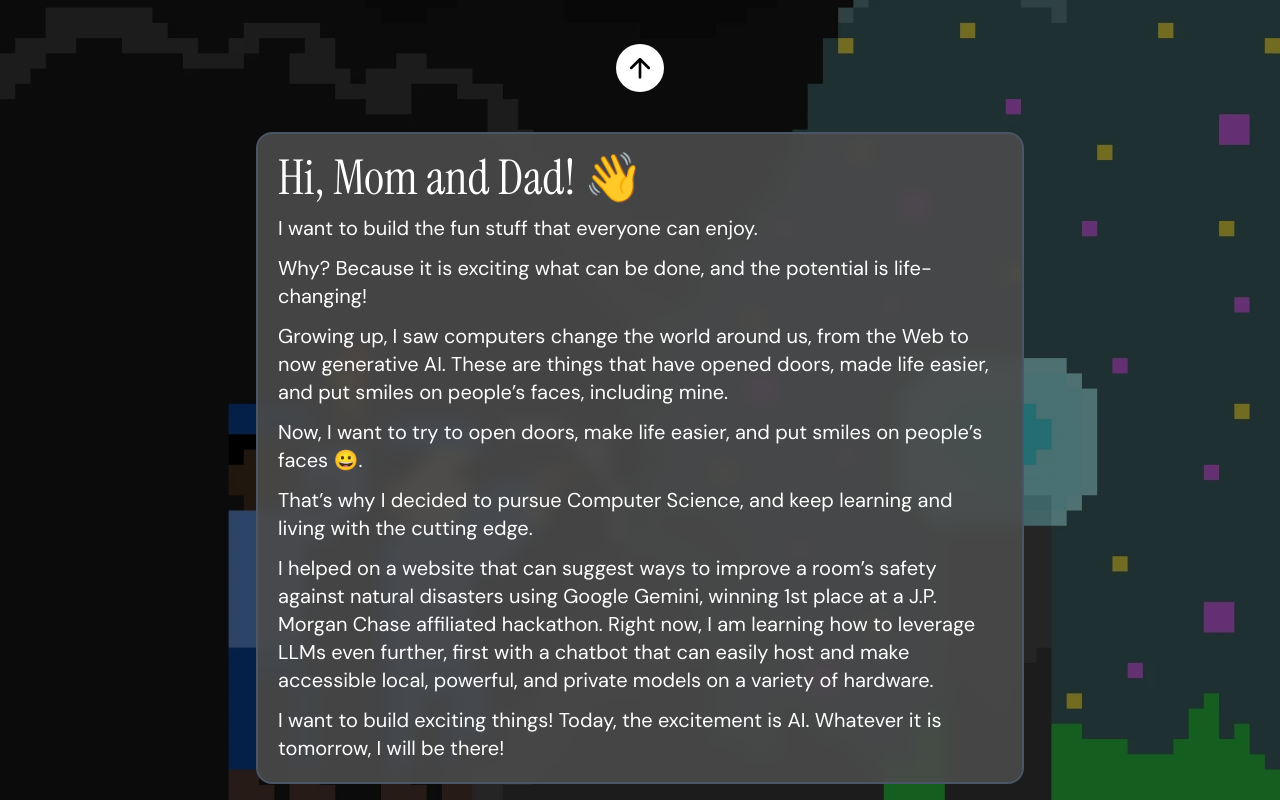
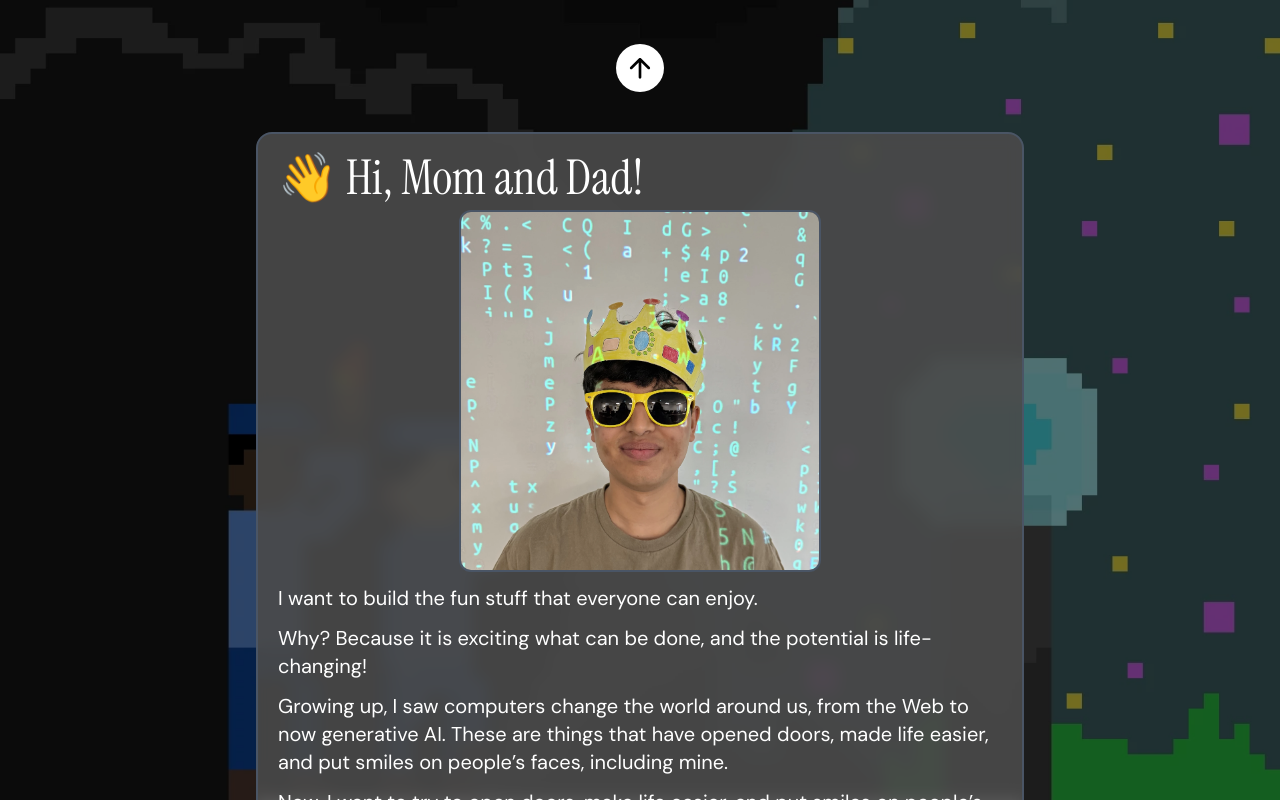
Before and after one commit to dhruvp987/Portfolio, a SvelteKit app in the folder portfolio/: page / in a window 1280 px wide. Both pictures are taken after a click on the button "Next Section". Shown: the top 800 px of the page. Built offline with nearby package versions, Linux system fonts and the light colour scheme.

Commit message:
Add image of me

```diff
--- a/portfolio/src/routes/+page.svelte
+++ b/portfolio/src/routes/+page.svelte
@@ -134,7 +134,21 @@
 		<div
 			class="w-full rounded-2xl border-2 border-gray-600 bg-(--glassy-gray) p-5 backdrop-blur-sm lg:w-3xl"
 		>
-			<h3 class="instrument-serif-regular text-3xl text-white md:text-5xl">Hi, Mom and Dad! 👋</h3>
+			<h3 class="instrument-serif-regular text-3xl text-white md:text-5xl">👋 Hi, Mom and Dad!</h3>
+			<a
+				href="/kingofmatrix.webp"
+				target="_blank"
+				rel="noopener noreferrer"
+				title="Image of me as King of the Matrix"
+				><img
+					src="/kingofmatrix.webp"
+					alt="Image of me as King of the Matrix"
+					width="2142"
+					height="2142"
+					class="mx-auto mt-2 w-48 rounded-xl border-2 border-gray-600 sm:w-64 md:w-[50%]"
+				/></a
+			>
+
 			{#each aboutMeParagraphs as pg (pg.id)}
 				<p class="dm-sans-regular pt-3 text-base text-white md:text-xl">
 					{pg.content}
```
Also changed, not shown: portfolio/static/kingofmatrix.webp (added).
